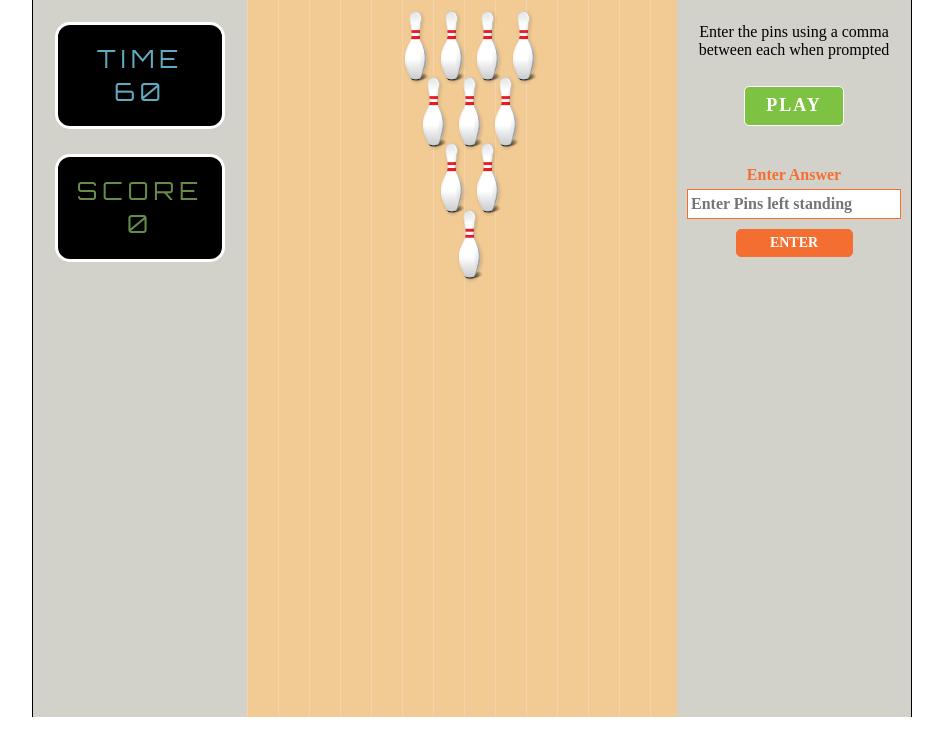
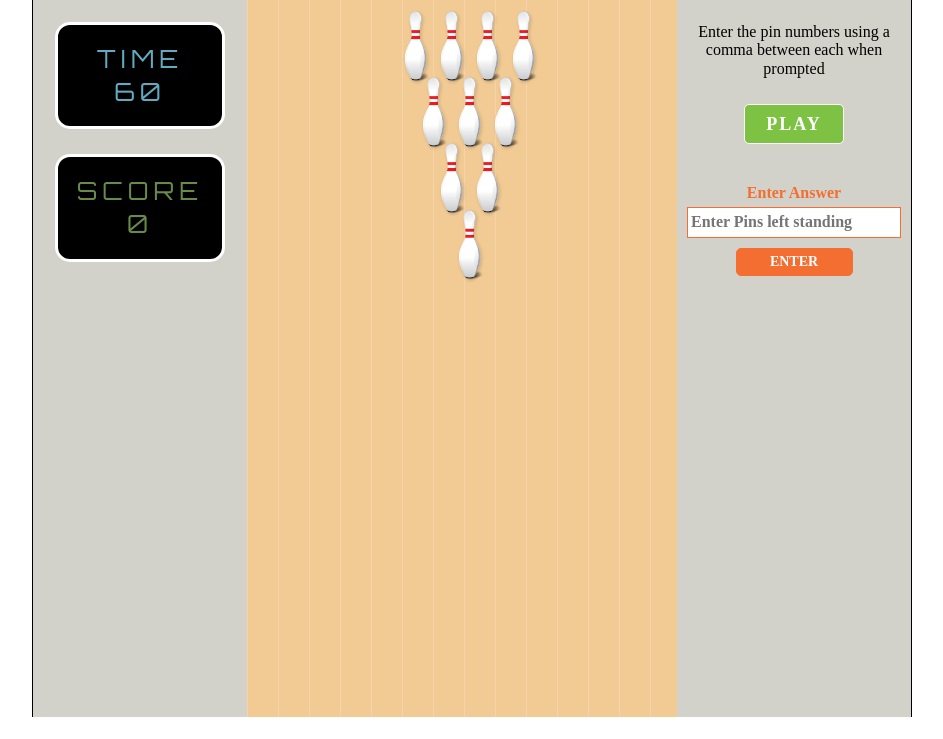
Before and after one commit to dustin100/bowling-app-project, a plain HTML site: page index.html in a window 1280 px wide. Shown: the part 61-800 px from the top of the page, without its empty margins (168-1111 px from the left). Drawn offline with nearby package versions, Linux system fonts and the light colour scheme.

Commit message:
removed some console logs

```diff
--- a/index.html
+++ b/index.html
@@ -67,7 +67,7 @@
             </div>
             <div class="right-content">
                 <div class="instruction">
-                    <p>Enter the pins using a comma between each when prompted</p>
+                    <p>Enter the pin numbers using a comma between each when prompted</p>
                 </div>
                 <div id="start-button">
                     <button>PLAY</button>
--- a/js/main.js
+++ b/js/main.js
@@ -134,7 +134,6 @@ $(function () {
     bowlingApp.getShowPin = function () {
         this.pinNumber.forEach(function (item, index) {
             if (item === true) {
-                console.log(bowlingApp.pinNumbers[index].pinId)
                 return (document.getElementById(
                     bowlingApp.pinNumbers[index].pinId
                 ).style.visibility = "visible");
@@ -160,13 +159,13 @@ $(function () {
             return true;
     };
 
-
+    // adds 12 to a right answer and updates the DOM
     bowlingApp.plusScore = function () {
         bowlingApp.score += 12;
         $('#score').text(bowlingApp.score);
     };
 
-
+    // subtracts 3 from a wrong answer and updates the DOM
     bowlingApp.minusScore = function () {
         if (bowlingApp.score <= 0) {
             bowlingApp.score = 0
```
